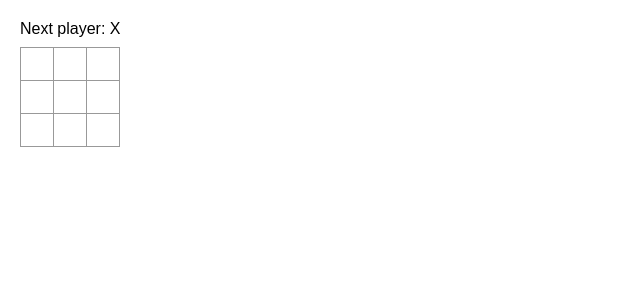
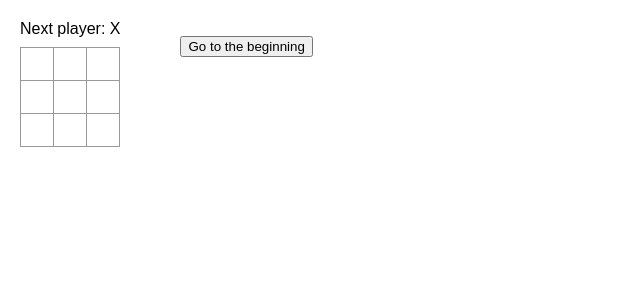
Before and after one commit to tushyatrivedi/js-react-journey, a React (Vite) app in the folder Tic-Tac-Toe-app/: page / in a window 1280 px wide. Shown: the top 300 px of the page, without its empty margins (0-640 px from the left). Built offline with nearby package versions, Linux system fonts and the light colour scheme.

Commit message:
made it possible to see history of moves as buttons

```diff
--- a/Tic-Tac-Toe-app/src/App.jsx
+++ b/Tic-Tac-Toe-app/src/App.jsx
@@ -20,13 +20,27 @@ export default function Game() {
     setHistory(newHistory);
   }
 
+  // function jumpTo(nextMove){
+
+  // }
+
+  let moves = history.map((squares, move) => {
+    let description;
+    if (move > 0) {
+      description = `Go to move: ${move}`;
+    } else {
+      description = `Go to the beginning`;
+    }
+    return <button type="button">{description}</button>;
+  });
+
   return (
     <div className="game">
       <div className="game-board">
         <Board xIsNext={xIsNext} squares={currentSquares} onPlay={handlePlay} />
       </div>
-      <div className="game-info">
-        <ol>{}</ol>
+      <div>
+        <ol className="game-info">{moves}</ol>
       </div>
     </div>
   );
--- a/Tic-Tac-Toe-app/src/styles.css
+++ b/Tic-Tac-Toe-app/src/styles.css
@@ -84,5 +84,7 @@ body {
 }
 
 .game-info {
+  display: flex;
+  flex-direction: column;
   margin-left: 20px;
 }
```
